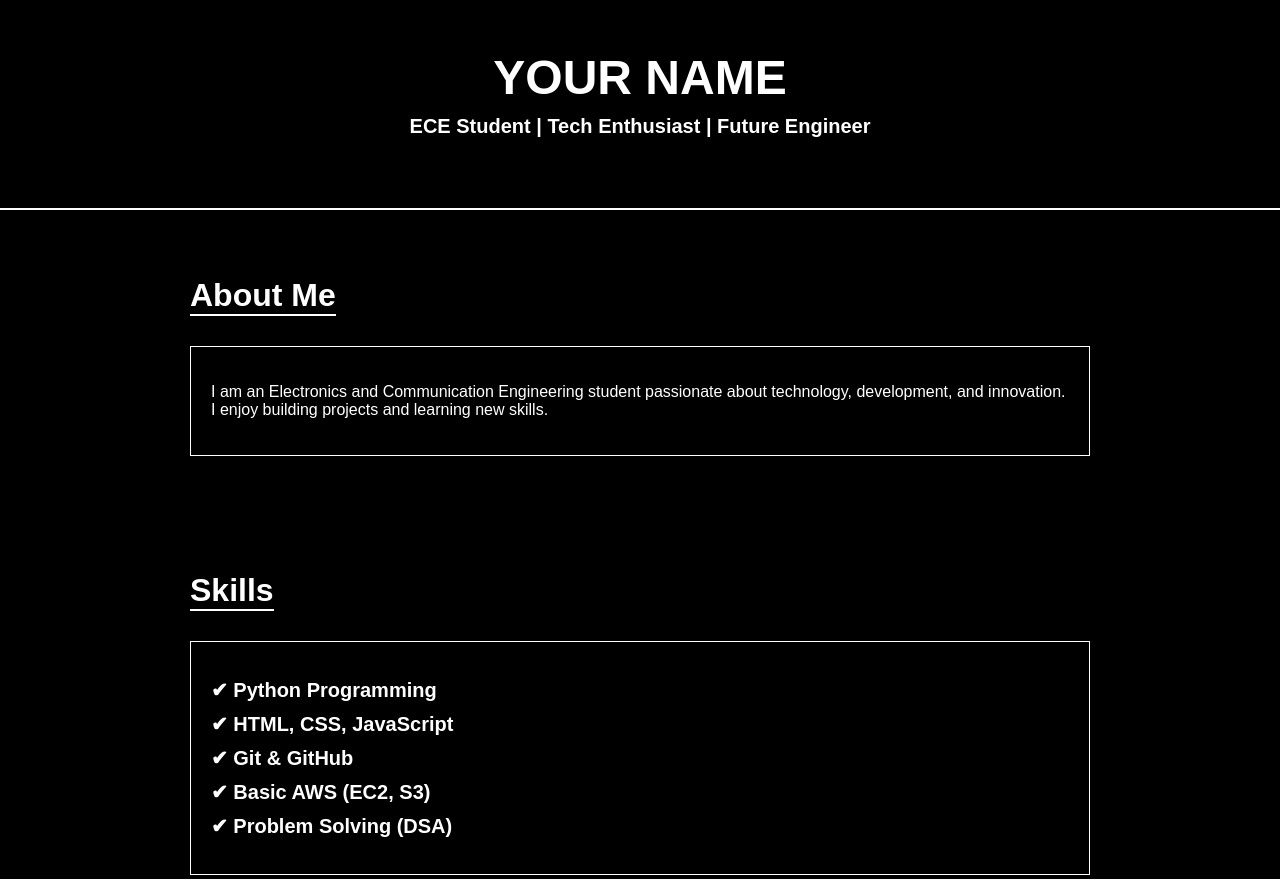
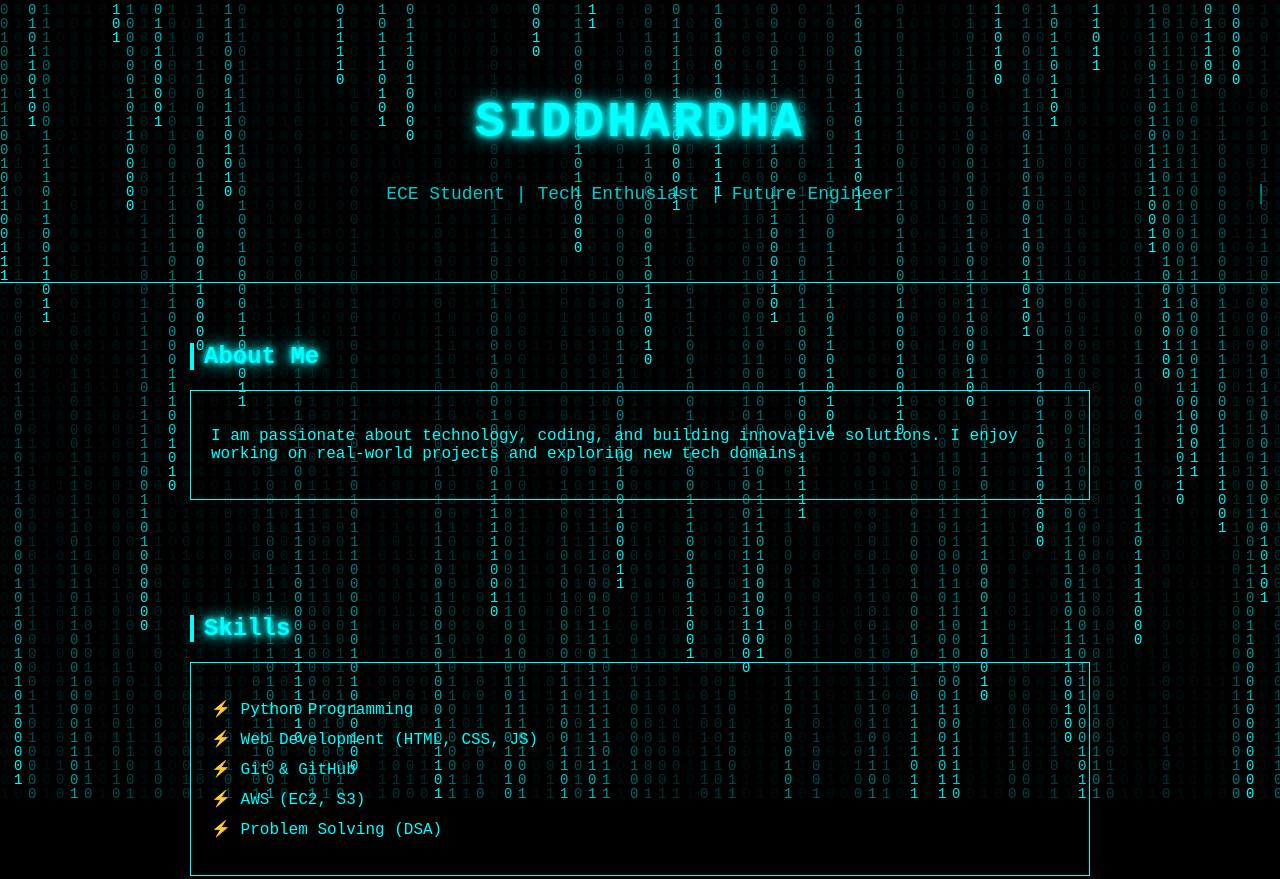
Before and after one commit to LoopWithN/mygit, a website: page index.html in a window 1280 px wide. Shown: the top 879 px of the page. Drawn offline with Linux system fonts and the light colour scheme.

Commit message:
Revamp portfolio layout and styling

```diff
--- a/index.html
+++ b/index.html
@@ -3,44 +3,66 @@
 <head>
 <meta charset="UTF-8">
 <title>My Portfolio</title>
+
 <style>
     body {
         margin: 0;
-            font-family: Arial, sans-serif;
-            background-color: #000;
-            color: #fff;
+        background: #000;
+        color: #0ff;
+        font-family: 'Courier New', monospace;
+        overflow-x: hidden;
+    }
+
+    /* Neon Glow Effect */
+    .glow {
+        color: #0ff;
+        text-shadow: 0 0 5px #0ff,
+                     0 0 10px #0ff,
+                     0 0 20px #0ff;
     }
 
     header {
         text-align: center;
-            padding: 50px 20px;
-            border-bottom: 2px solid #fff;
+        padding: 60px 20px;
+        border-bottom: 1px solid #0ff;
+        animation: fadeIn 2s ease-in;
     }
 
     h1 {
-            font-size: 48px;
-            font-weight: bold;
-            margin: 0;
+        font-size: 50px;
+        letter-spacing: 3px;
     }
 
-        p.tagline {
-            font-size: 20px;
+    .tagline {
+        font-size: 18px;
         margin-top: 10px;
-            font-weight: bold;
+        opacity: 0.8;
     }
 
     section {
-            padding: 40px 20px;
         max-width: 900px;
         margin: auto;
+        padding: 40px 20px;
+        animation: slideUp 1.5s ease;
     }
 
     h2 {
-            font-size: 32px;
-            border-bottom: 2px solid #fff;
-            display: inline-block;
+        border-left: 4px solid #0ff;
+        padding-left: 10px;
         margin-bottom: 20px;
-            font-weight: bold;
+    }
+
+    .card {
+        border: 1px solid #0ff;
+        padding: 20px;
+        margin: 15px 0;
+        transition: 0.3s;
+        position: relative;
+    }
+
+    .card:hover {
+        box-shadow: 0 0 20px #0ff;
+        transform: scale(1.03);
     }
 
     ul {
@@ -49,74 +71,111 @@
     }
 
     li {
-            font-size: 20px;
         margin: 10px 0;
-            font-weight: bold;
     }
 
-        .card {
-            border: 1px solid #fff;
-            padding: 20px;
-            margin: 10px 0;
+    /* Typing Animation */
+    .typing {
+        border-right: 2px solid #0ff;
+        white-space: nowrap;
+        overflow: hidden;
+        width: 0;
+        animation: typing 4s steps(30, end) forwards,
+                   blink 0.7s infinite;
+    }
+
+    /* Animations */
+    @keyframes typing {
+        from { width: 0 }
+        to { width: 100% }
+    }
+
+    @keyframes blink {
+        50% { border-color: transparent }
+    }
+
+    @keyframes fadeIn {
+        from { opacity: 0 }
+        to { opacity: 1 }
+    }
+
+    @keyframes slideUp {
+        from {
+            transform: translateY(50px);
+            opacity: 0;
+        }
+        to {
+            transform: translateY(0);
+            opacity: 1;
+        }
+    }
+
+    /* Matrix Background Effect */
+    canvas {
+        position: fixed;
+        top: 0;
+        left: 0;
+        z-index: -1;
     }
 
     footer {
         text-align: center;
         padding: 20px;
-            border-top: 2px solid #fff;
-            font-weight: bold;
+        border-top: 1px solid #0ff;
     }
 </style>
 </head>
+
 <body>
 
+<canvas id="matrix"></canvas>
+
 <header>
-    <h1>YOUR NAME</h1>
-    <p class="tagline">ECE Student | Tech Enthusiast | Future Engineer</p>
+    <h1 class="glow">SIDDHARDHA</h1>
+    <p class="tagline typing">ECE Student | Tech Enthusiast | Future Engineer</p>
 </header>
 
 <section>
-    <h2>About Me</h2>
+    <h2 class="glow">About Me</h2>
     <div class="card">
         <p>
-            I am an Electronics and Communication Engineering student passionate about technology,
-            development, and innovation. I enjoy building projects and learning new skills.
+            I am passionate about technology, coding, and building innovative solutions.
+            I enjoy working on real-world projects and exploring new tech domains.
         </p>
     </div>
 </section>
 
 <section>
-    <h2>Skills</h2>
+    <h2 class="glow">Skills</h2>
     <div class="card">
         <ul>
-            <li>✔ Python Programming</li>
-            <li>✔ HTML, CSS, JavaScript</li>
-            <li>✔ Git & GitHub</li>
-            <li>✔ Basic AWS (EC2, S3)</li>
-            <li>✔ Problem Solving (DSA)</li>
+            <li>⚡ Python Programming</li>
+            <li>⚡ Web Development (HTML, CSS, JS)</li>
+            <li>⚡ Git & GitHub</li>
+            <li>⚡ AWS (EC2, S3)</li>
+            <li>⚡ Problem Solving (DSA)</li>
         </ul>
     </div>
 </section>
 
 <section>
-    <h2>Interests</h2>
+    <h2 class="glow">Interests</h2>
     <div class="card">
         <ul>
-            <li>⚡ Web Development</li>
-            <li>⚡ VLSI & Core Electronics</li>
-            <li>⚡ Cloud Computing</li>
-            <li>⚡ Artificial Intelligence</li>
-            <li>⚡ Learning New Technologies</li>
+            <li>💻 Web Development</li>
+            <li>🔌 VLSI & Electronics</li>
+            <li>☁ Cloud Computing</li>
+            <li>🤖 AI & ML</li>
         </ul>
     </div>
 </section>
 
 <section>
-    <h2>Contact</h2>
+    <h2 class="glow">Contact</h2>
     <div class="card">
-        <p>Email: yourname@email.com</p>
-        <p>LinkedIn: linkedin.com/in/yourprofile</p>
-        <p>GitHub: github.com/yourusername</p>
+        <p>Email: siddhardha2933@email.com</p>
+        <p>GitHub: github.com/loopwithN</p>
+        <p>LinkedIn: linkedin.com/in/nsiddhardha</p>
     </div>
 </section>
 
@@ -124,5 +183,44 @@
     <p>© 2026 YOUR NAME</p>
 </footer>
 
+<script>
+/* Matrix Effect */
+const canvas = document.getElementById("matrix");
+const ctx = canvas.getContext("2d");
+
+canvas.height = window.innerHeight;
+canvas.width = window.innerWidth;
+
+const letters = "01";
+const fontSize = 14;
+const columns = canvas.width / fontSize;
+
+const drops = [];
+for (let i = 0; i < columns; i++) {
+    drops[i] = 1;
+}
+
+function draw() {
+    ctx.fillStyle = "rgba(0, 0, 0, 0.05)";
+    ctx.fillRect(0, 0, canvas.width, canvas.height);
+
+    ctx.fillStyle = "#0ff";
+    ctx.font = fontSize + "px monospace";
+
+    for (let i = 0; i < drops.length; i++) {
+        const text = letters[Math.floor(Math.random() * letters.length)];
+        ctx.fillText(text, i * fontSize, drops[i] * fontSize);
+
+        if (drops[i] * fontSize > canvas.height && Math.random() > 0.975) {
+            drops[i] = 0;
+        }
+
+        drops[i]++;
+    }
+}
+
+setInterval(draw, 33);
+</script>
+
 </body>
 </html>
```
Lines whose indentation alone changed are shown as unchanged.
